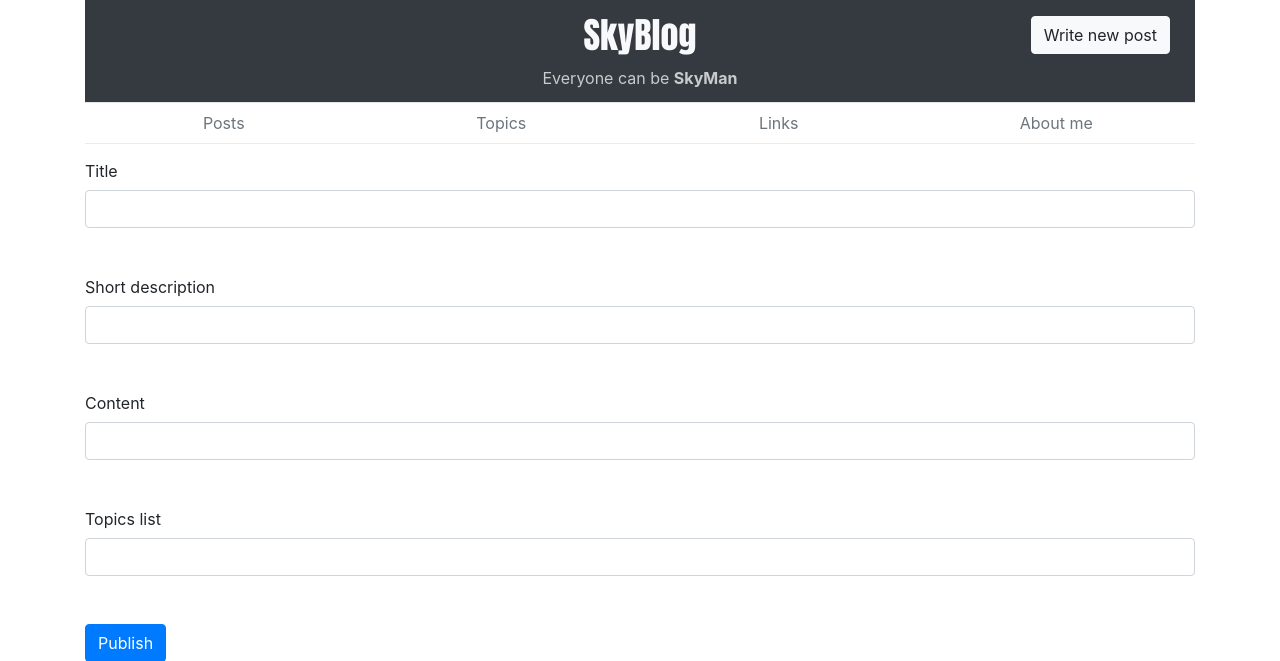
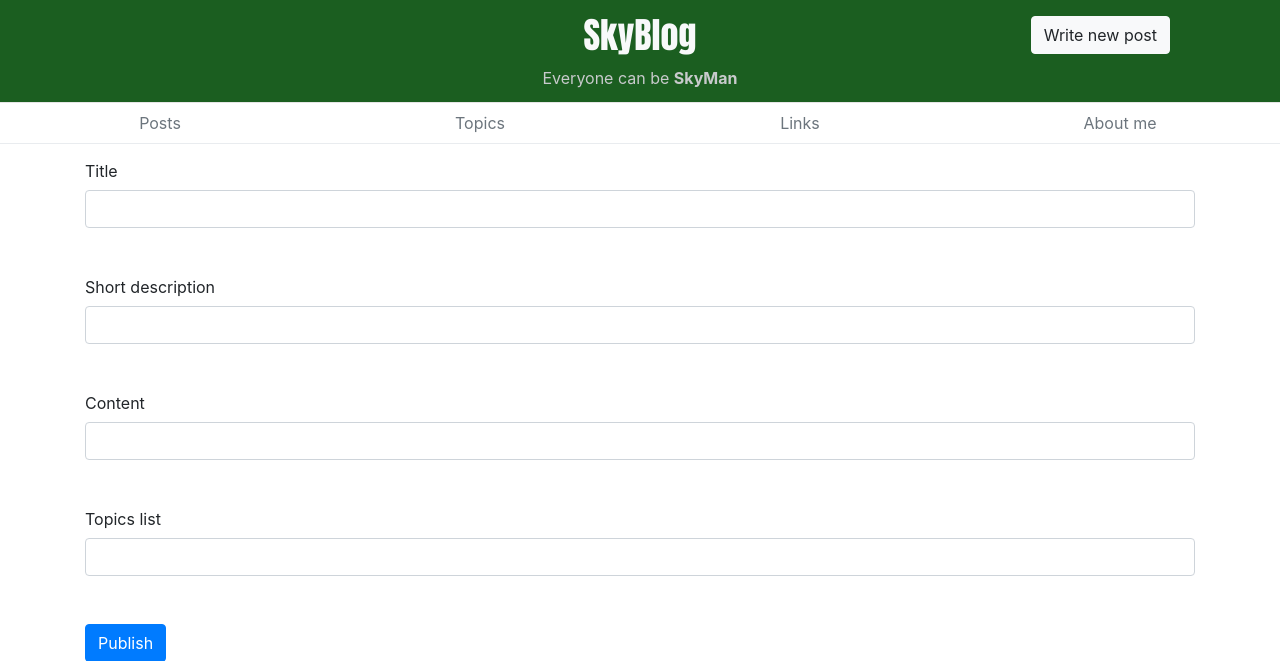
Before and after one commit to SkymanOne/SkyBlog, a Flask app: page /new_post in a window 1280 px wide. Shown: the top 661 px of the page. Run offline with Flask 2, Linux system fonts and the light colour scheme; the visitor is signed in with stand-in values (Sample User, id 1); some libraries are stand-ins or nearby versions.

Commit message:
some experiment with design, green-style

```diff
--- a/app/static/css/style.css
+++ b/app/static/css/style.css
@@ -1,5 +1,9 @@
 .jambotron {
     padding-top: 10px;
+}
+
+.bg-dark-green {
+    background-color: #1B5E20;
 }
 
 p > img {
--- a/app/templates/base.html
+++ b/app/templates/base.html
@@ -1,5 +1,6 @@
 <!DOCTYPE html>
 <html>
+
 <head>
     {% block head %}
     <title>{% block title %}SkyBlog{% endblock %}</title>
@@ -7,9 +8,10 @@
     <script src="https://ajax.googleapis.com/ajax/libs/jquery/3.3.1/jquery.min.js"></script>
     <meta name="viewport" content="width=device-width, initial-scale=1">
     <script>tinymce.init({
-        selector:'#body, #short',
+            selector: '#body, #short',
             theme: 'modern',
-        plugins: 'advlist autolink link image lists charmap print preview'});
+            plugins: 'advlist autolink link image lists charmap print preview'
+        });
     </script>
 
     <link type="text/css" rel="stylesheet" href={{url_for('.static', filename='css/bootstrap.min.css')}}>
@@ -18,8 +20,9 @@
     {% endblock %}
 </head>
 {% block navbar %}
+<div>
+    <header class="blog-header py-3 bg-dark-green">
         <div class="container">
-    <header class="blog-header py-3 bg-dark">
             <div class="row flex-nowrap justify-content-between align-items-center">
                 <div class="col-sm-3" style="padding-left: 2.5rem"></div>
                 <div class="col-sm-3 text-center">
@@ -33,6 +36,7 @@
             </div>
             <div class="text-center" style="padding-top: 1rem">
                 <a class="text-muted-light">Everyone can be <b>SkyMan</b></a>
+            </div>
         </div>
     </header>
     <nav class="nav text-center" id="topics">
@@ -65,4 +69,5 @@
     </p>
     {% endblock footer %}
 </footer>
+
 </html>
--- a/app/templates/index.html
+++ b/app/templates/index.html
@@ -42,7 +42,7 @@
         </div>
         {% endif %}
     </div>
-    <div class="jumbotron bg-dark text-white">
+    <div class="jumbotron bg-dark-green text-white">
         <div style="padding: 0 2%">
             <div class="row">
                 <div class="col-md-7">
```
Lines whose indentation alone changed are shown as unchanged.
